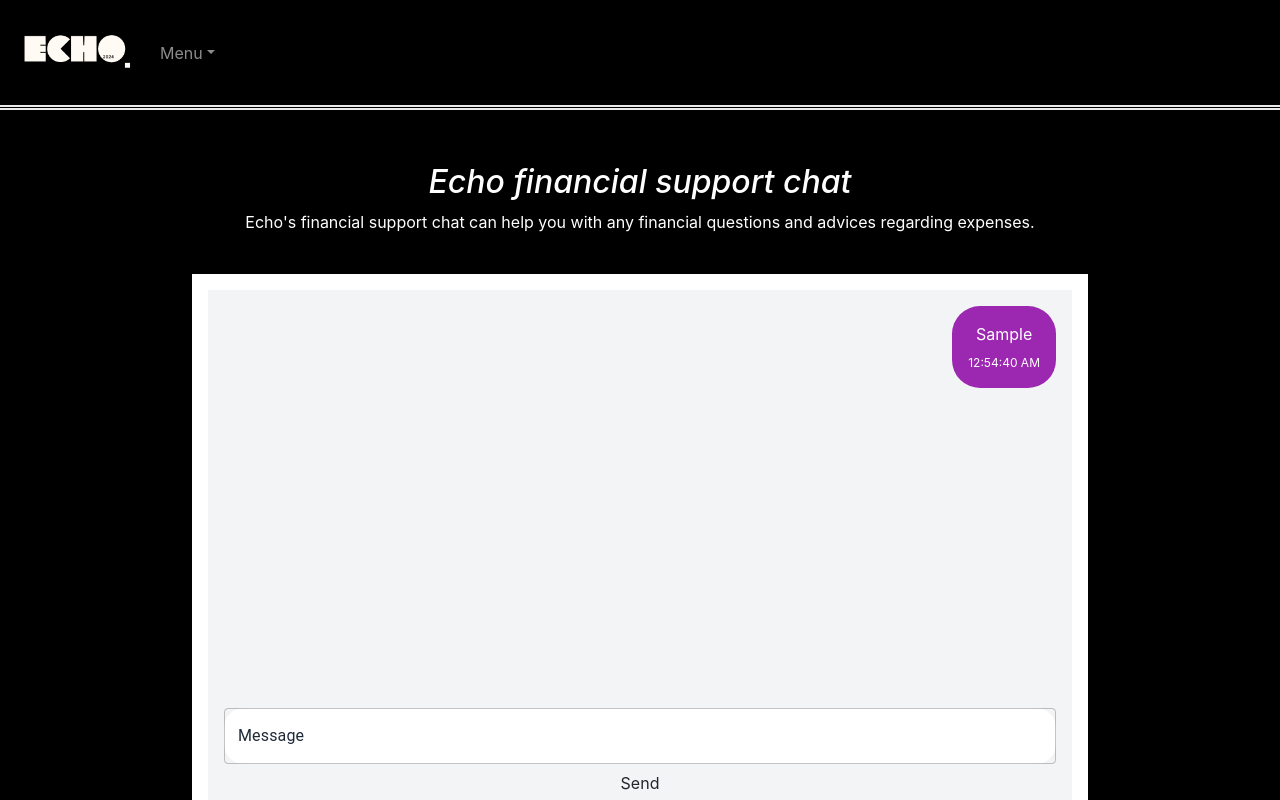
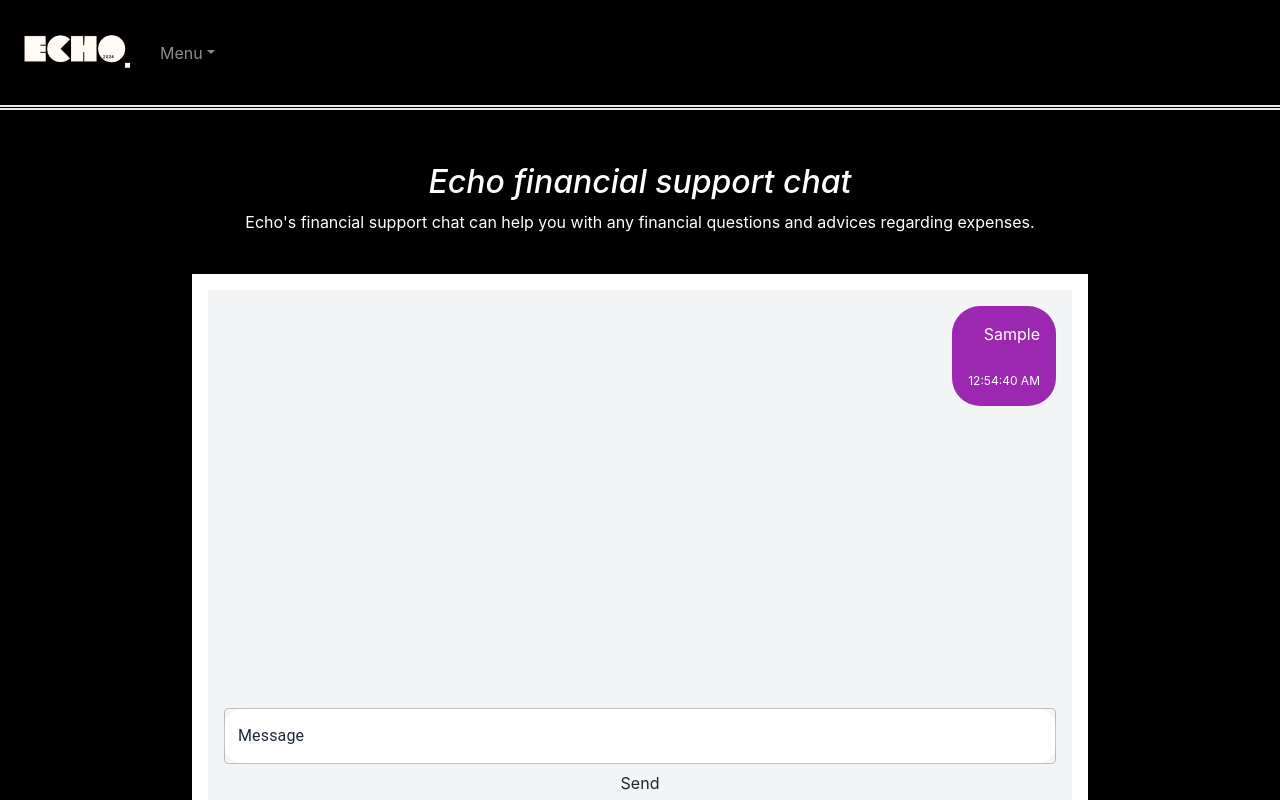
Before and after one commit to ycho1908/ECHO-finance-tracker, a React (Create React App) app: page /chatbot in a window 1280 px wide. Both pictures are taken after typing "Sample" into the empty fields and a click on the button "Send". Built offline with nearby package versions, Linux system fonts and the light colour scheme; no server answers.

Commit message:
fixed the chatbot implementation and changed the layout

```diff
--- a/src/pages/chatbot.js
+++ b/src/pages/chatbot.js
@@ -132,6 +132,13 @@
 
     const { primary, secondary, accent, text, border } = getThemeColors();
 
+    const handleEnterPress = (e) => {
+        if (e.key === 'Enter') {
+            e.preventDefault();
+            handleSendMessage();
+        }
+    };
+
     return (
         <>
         <div>
@@ -165,10 +172,11 @@
                     <Stack direction='column' spacing={2} flexGrow={1} overflow='auto'>
                     {
                         history.map((msg, index) => (
-                            <Box key={index} display={'flex'} justifyContent={msg.role === 'bot' ? 'flex-start' : 'flex-end'}>
-                                <Box bgcolor={msg.role === 'bot' ? 'primary.main' : 'secondary.main'} color={'white'} borderRadius={7} p={2} maxWidth='75%'>
+                            <Box key={index} display={'flex'} justifyContent={msg.role === 'bot' ? 'flex-start' : 'flex-end'} mb={1}>
+                                <Box bgcolor={msg.role === 'bot' ? 'primary.main' : 'secondary.main'} color={'white'} borderRadius={7} p={2} maxWidth='75%' textAlign= {msg.role === 'bot' ? 'left' : 'right'}>
                                     <div>{msg.text}</div>
                                     <div style={{ fontSize: '0.75rem', marginTop: '0.5rem', textAlign:msg.role === 'bot' ? 'left' : 'right'}}>
+                                        <br/>
                                         {new Date(msg.timestamp).toLocaleTimeString()}
                                     </div>
                                 </Box>
@@ -195,6 +203,7 @@
                                 backgroundColor: 'background.paper',
                                 borderRadius: 5,
                             }}
+                            onKeyDown={handleEnterPress}
                         />
                         <Button variant='contained' onClick={handleSendMessage}>Send</Button>
                     </Stack>
```
